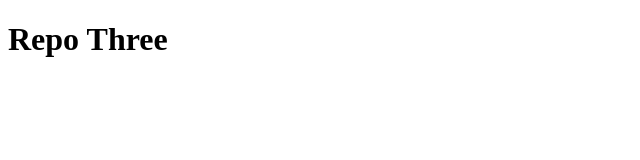
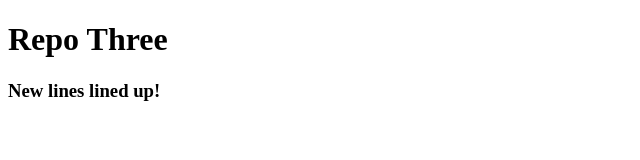
Before and after one commit to JonathanAlestam/repo-three, a plain HTML site: page index.html in a window 1280 px wide. Shown: the whole page, without its empty margins (0-640 px from the left). Drawn offline with Linux system fonts and the light colour scheme.

Commit message:
h3 line lines lined up

```diff
--- a/index.html
+++ b/index.html
@@ -8,5 +8,6 @@
 </head>
 <body>
     <h1>Repo Three</h1>
+    <h3>New lines lined up!</h3>
 </body>
 </html>
```
